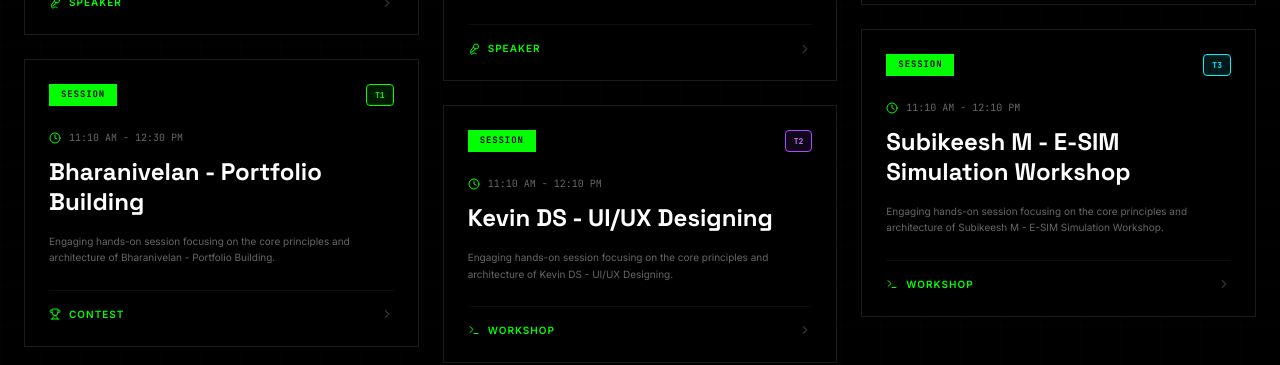
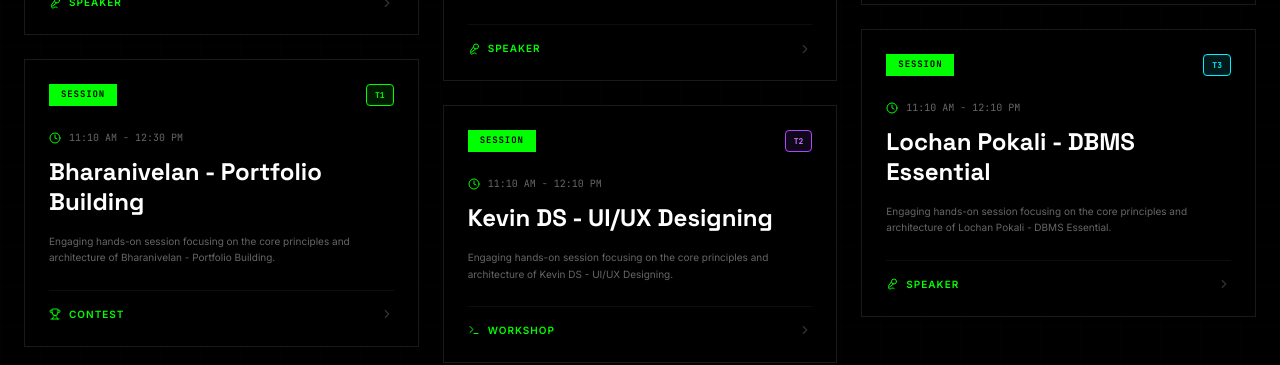
Before and after one commit to Tazimsheriff/CodeSapiens-Summer-Fest, a React (Vite) app: page / in a window 1280 px wide. Shown: the part 2520-2885 px from the top of the page. Built offline with nearby package versions, Linux system fonts and the light colour scheme; a web font is replaced by a local one.

Commit message:
refactor(App): Update Track 3 session details
Adjusted the session list for Track 3 to reflect corrected speaker names, topics, and timings for the E-SIM Simulation Workshop and DBMS Essential sessions.

```diff
--- a/src/App.tsx
+++ b/src/App.tsx
@@ -77,9 +77,9 @@ const TRACKS_FLOW: Track[] = [
     textColor: 'text-green-500',
     sessions: [
       { name: 'Subiksha A - OS and Networks', time: '10:00 AM - 11:00 AM', link: 'https://tinyurl.com/CSF-Track-3-Speaker-1', type: 'SPEAKER' },
-      { name: 'Subikeesh M - E-SIM Simulation Workshop', time: '11:10 AM - 12:10 PM', link: 'https://tinyurl.com/CSF-Track-3-Workshop', type: 'WORKSHOP' },
+      { name: 'Lochan Pokali - DBMS Essential', time: '11:10 AM - 12:10 PM', link: 'https://tinyurl.com/CSF-Track-3-Speaker-2', type: 'SPEAKER' },
       { name: 'Haritha Sivasankaran - Clean Code and Refactoring', time: '3:00 PM - 4:30 PM', link: 'https://tinyurl.com/CSF-Track-3-Contest', type: 'CONTEST' },
-      { name: 'Lochan Pokali - DBMS Essential', time: '4:40 PM - 5:30 PM', link: 'https://tinyurl.com/CSF-Track-3-Speaker-2', type: 'SPEAKER' },
+      { name: 'Subikeesh M - E-SIM Simulation Workshop', time: '4:50 PM - 5:30 PM', link: 'https://tinyurl.com/CSF-Track-3-Workshop', type: 'WORKSHOP' },
     ]
   }
 ];
```
